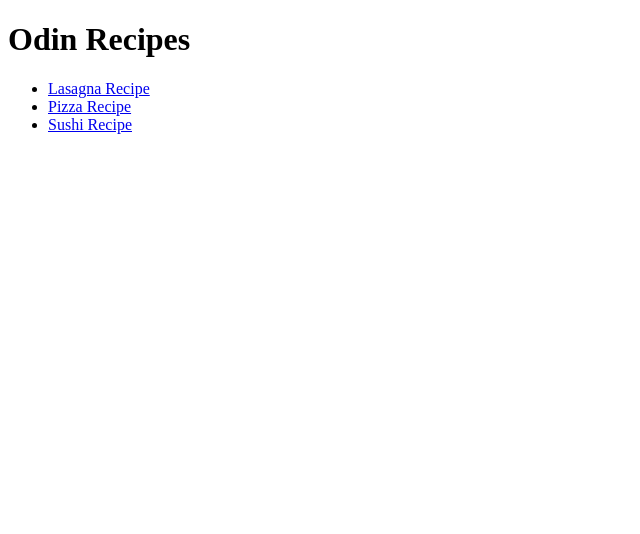
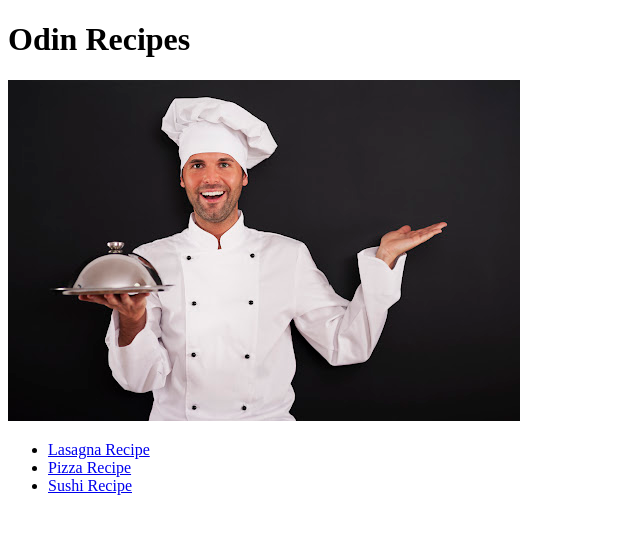
Before and after one commit to Nikoresu/odin-recipes, a plain HTML site: page index.html in a window 1280 px wide. Shown: the whole page, without its empty margins (0-640 px from the left). Drawn offline with Linux system fonts and the light colour scheme.

Commit message:
Add chef image

```diff
--- a/index.html
+++ b/index.html
@@ -7,6 +7,7 @@
 
     <body>
         <h1>Odin Recipes</h1>
+        <img src="./img/chef.jpg" alt="The best chef">
         <ul>
             <li><a href="./recipes/lasagna.html">Lasagna Recipe</a></li>
             <li><a href="./recipes/pizza.html">Pizza Recipe</a></li>
```
Also changed, not shown: img/chef.jpg (added).
